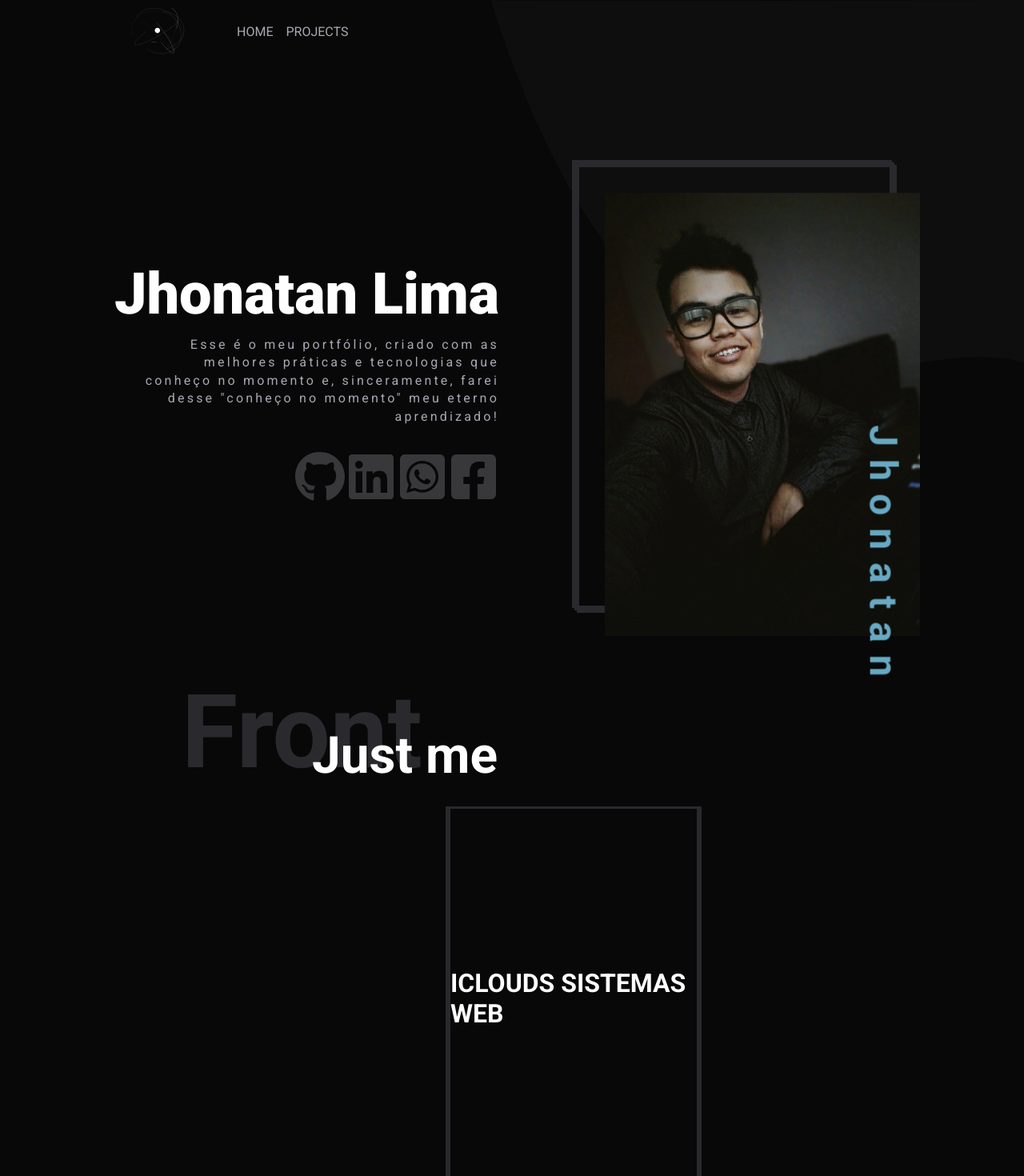
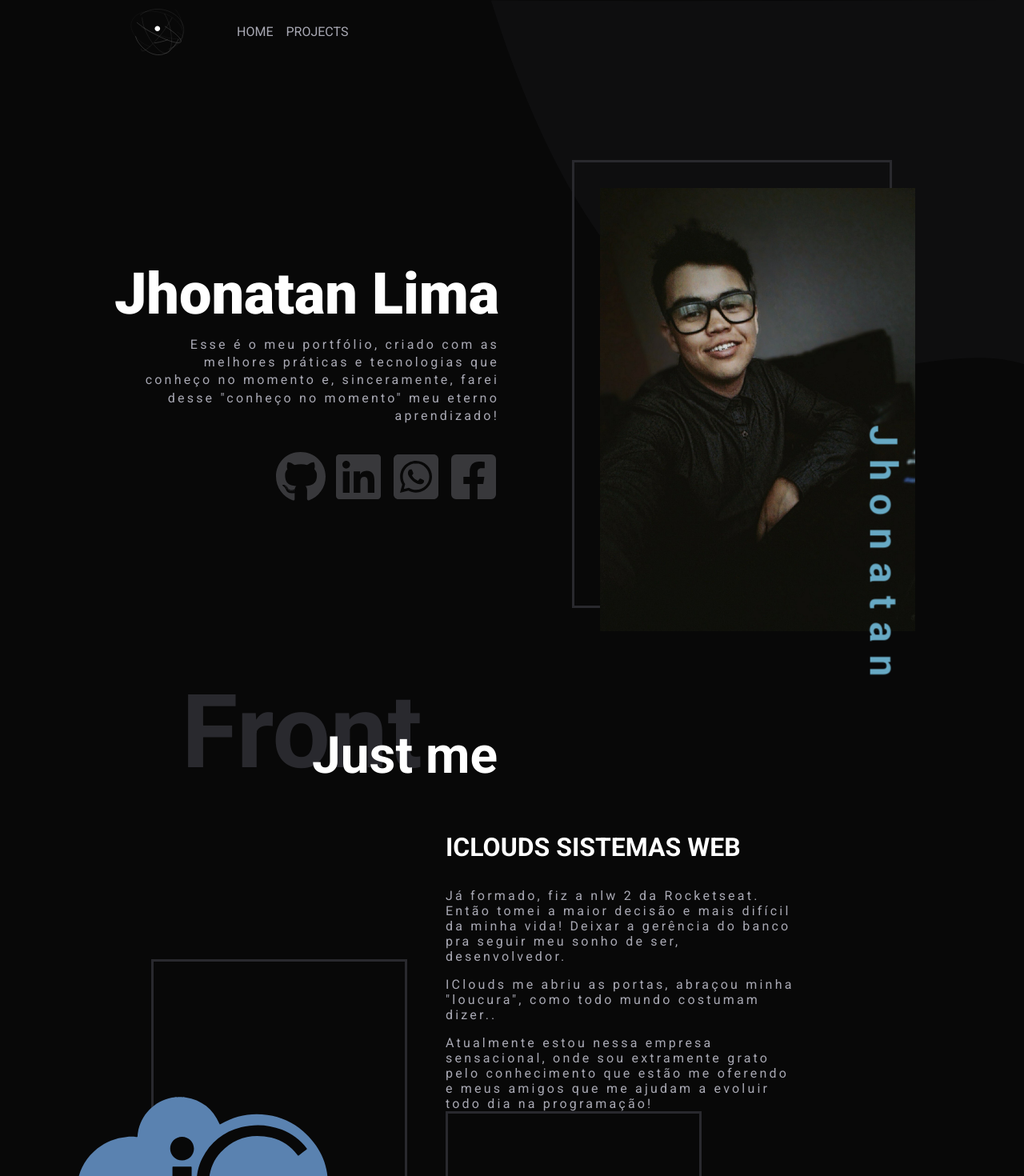
Before and after one commit to ojhones/justMe, a Next.js app: page / in a window 1280 px wide. Shown: the top 1470 px of the page at 80% size. Built offline with nearby package versions, Linux system fonts and the light colour scheme.

Commit message:
Adjust effects parallax

```diff
--- a/src/components/SocialsMidias/index.tsx
+++ b/src/components/SocialsMidias/index.tsx
@@ -6,37 +6,29 @@ import * as S from './styles'
 export function SocialsMidia() {
   return (
     <S.Container>
-      <Parallax y={[-20, 20]}>
       <a
         href="https://github.com/jhonatanllima"
         target="blank" className="animate__animated  animate__fadeIn animate__delay-2s">
         <FaGithub />
       </a>
-      </Parallax>
 
-      <Parallax y={[-30, 40]}>
       <a
         href="https://www.linkedin.com/in/jhonatan-lima-75a2a0142/"
         target="blank" className="animate__animated  animate__fadeIn animate__delay-3s">
         <FaLinkedin />
       </a>
-      </Parallax>
 
-      <Parallax y={[-45, 60]}>
       <a
         href="https://wa.me/5515996759630?text=Hey Jhonatan! Vim através do seu portifólio!"
         target="blank" className="animate__animated  animate__fadeIn animate__delay-4s">
         <FaWhatsappSquare />
       </a>
-      </Parallax>
 
-      <Parallax y={[-60, 80]}>
       <a
         href="https://www.facebook.com/jhonyllima/"
         target="blank" className="animate__animated  animate__fadeIn animate__delay-5s">
         <FaFacebookSquare />
       </a>
-      </Parallax>
     </S.Container>
   )
 }
--- a/src/components/Trail/index.tsx
+++ b/src/components/Trail/index.tsx
@@ -35,15 +35,13 @@ export function Trail() {
           </div>
 
           <aside>
-            <Parallax x={[40, -20]}>
-              <Parallax y={[-100, 50]}>
-                <h2>{company.title}</h2>
-              </Parallax>
-            </Parallax>
 
-            <Parallax y={[-20, 15]}>
-              {ReactHtmlParser(company.resume)}
-            </Parallax>
+            <h2>{company.title}</h2>
+
+
+
+            {ReactHtmlParser(company.resume)}
+
 
             <Parallax x={[-60, 20]}>
               <a
--- a/src/pages/_app.tsx
+++ b/src/pages/_app.tsx
@@ -64,8 +64,6 @@ function MyApp({ Component, pageProps }) {
 
         <Component {...pageProps} />
 
-
-
         <footer>
           <Typewriter
             onInit={Array}
--- a/src/pages/index.tsx
+++ b/src/pages/index.tsx
@@ -13,15 +13,15 @@ export default function Home() {
       <S.Wrapper>
         <aside>
           <h1 className="animate__animated  animate__fadeIn">
-            <Parallax y={[0, -100]}>Jhonatan Lima</Parallax>
+            Jhonatan Lima
           </h1>
 
           <p className="animate__animated  animate__fadeIn">
-            <Parallax y={[100, -70]}>
+
             Esse é o meu portfólio, criado com as melhores práticas e tecnologias
             que conheço no momento e, sinceramente, farei desse "conheço no momento"
             meu eterno aprendizado!
-            </Parallax>
+
           </p>
 
           <section>
@@ -31,14 +31,11 @@ export default function Home() {
 
         <aside>
           <div className="animate__animated  animate__fadeIn">
-            <Parallax y={[10, -10]}>
-              <Parallax x={[10, -10]}>
+
             <img
               src="/images/jhonatanLima.jpg" alt="Jhonatan Lima!"
               className="animate__animated  animate__fadeIn animate__delay-1s"
             />
-              </Parallax>
-            </Parallax>
 
             <h3> Jhonatan </h3>
           </div>
--- a/src/styles/pages/projects.ts
+++ b/src/styles/pages/projects.ts
@@ -92,9 +92,7 @@ export const Wrapper = styled.div`
         filter: grayscale(1);
 
         :hover {
-          top: 0;
           filter: grayscale(0);
-          transform: translateX(-13%);
         }
       }
     }
```
Lines whose indentation alone changed are shown as unchanged.
